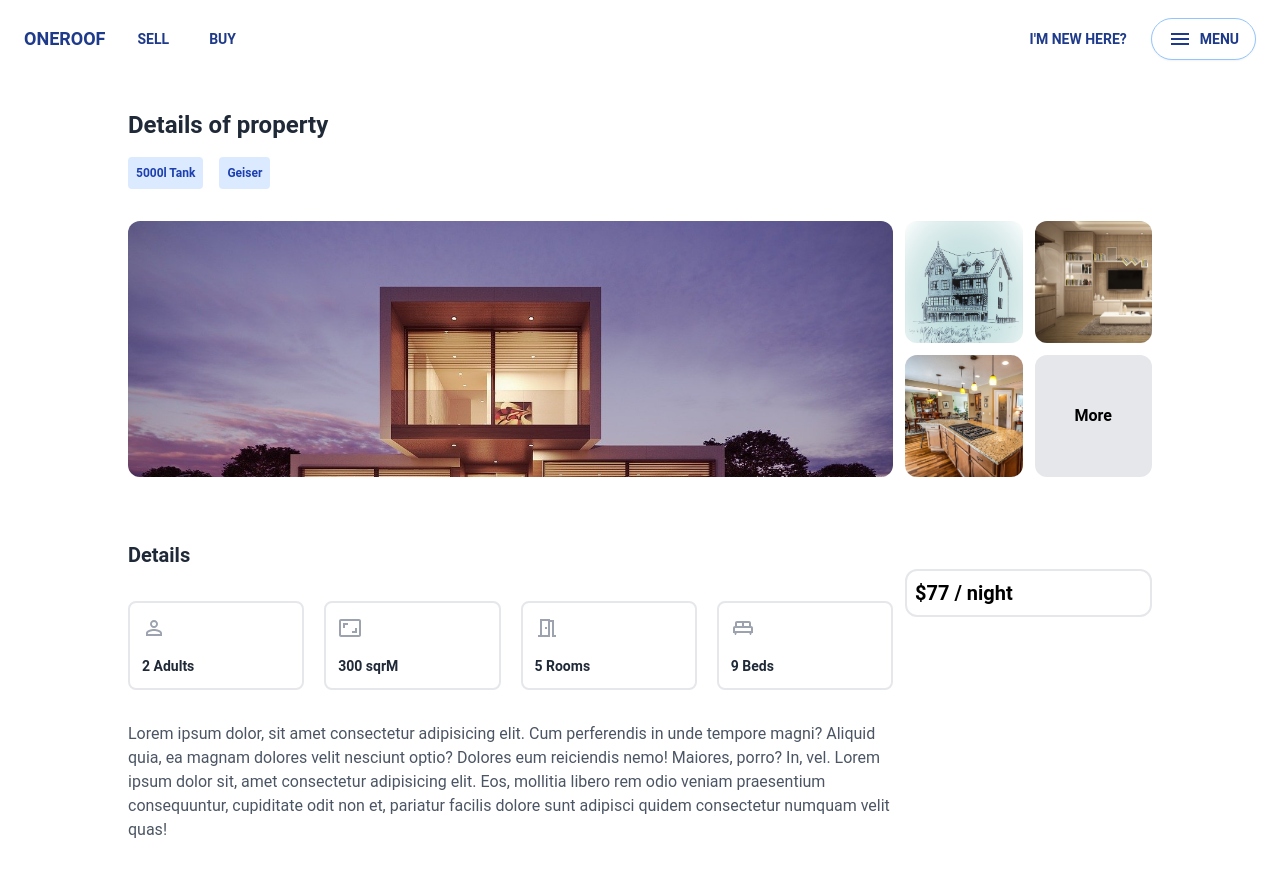
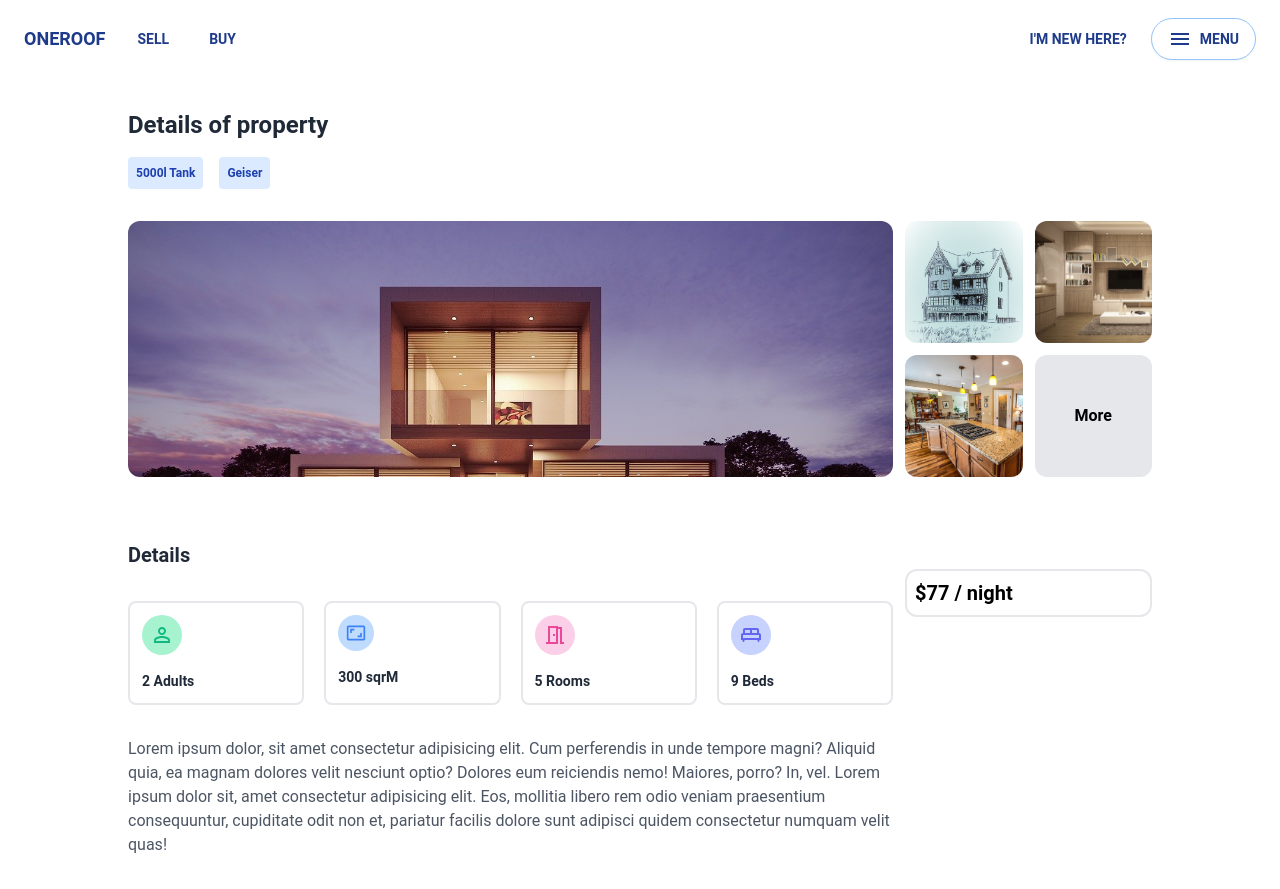
Before and after one commit to tatendabakozw/one-roof, a Next.js app: page /housedetails in a window 1280 px wide. Built offline with nearby package versions, Linux system fonts and the light colour scheme.

Commit message:
fpormats

```diff
--- a/components/DetailComponent/DetailComponent.tsx
+++ b/components/DetailComponent/DetailComponent.tsx
@@ -3,14 +3,17 @@ import React from 'react'
 interface Props{
     className?: any,
     icon?:any,
-    detail: string
+    detail: string,
+    iconStyle?:any
 }
 
-const DetailComponent = ({ className, icon, detail }:Props) => {
+const DetailComponent = ({ className, icon, detail, iconStyle }:Props) => {
     return (
         <div className={`${className} flex flex-col border-2 border-gray-200 rounded-lg p-3`}>
-            <div className="text-gray-400">
+            <div className="flex">
+            <div className={`${iconStyle} text-gray-400 p-1 rounded-full`}>
                 {(icon)}
+            </div>
             </div>
             <div className="text">
                 <p className="mt-4 text-gray-800 font-semibold text-sm">{detail}</p>
--- a/pages/housedetails/index.tsx
+++ b/pages/housedetails/index.tsx
@@ -146,13 +146,15 @@ function HouseDetails():ReactElement{
                                 <DetailComponent
                                     className="grid-cols-1"
                                     icon={<PersonOutlineOutlinedIcon />}
+                                    iconStyle="text-green-500 p-2 bg-green-200 flex"
                                     detail="2 Adults"
                                 />
 
                                 {/* space available */}
                                 <DetailComponent
                                     className="grid-cols-1"
-                                    icon={<AspectRatioOutlinedIcon />}
+                                    icon={<AspectRatioOutlinedIcon fontSize="small" />}
+                                    iconStyle="text-blue-500 p-2 bg-blue-200 flex"
                                     detail="300 sqrM"
                                 />
 
@@ -160,6 +162,7 @@ function HouseDetails():ReactElement{
                                 <DetailComponent
                                     className="grid-cols-1"
                                     icon={<MeetingRoomOutlinedIcon />}
+                                    iconStyle="text-pink-500 p-2 bg-pink-200 flex"
                                     detail="5 Rooms"
                                 />
 
@@ -167,6 +170,7 @@ function HouseDetails():ReactElement{
                                 <DetailComponent
                                     className="grid-cols-1"
                                     icon={<KingBedOutlinedIcon />}
+                                    iconStyle="text-indigo-500 p-2 bg-indigo-200 flex"
                                     detail="9 Beds"
                                 />
                             </div>
```
